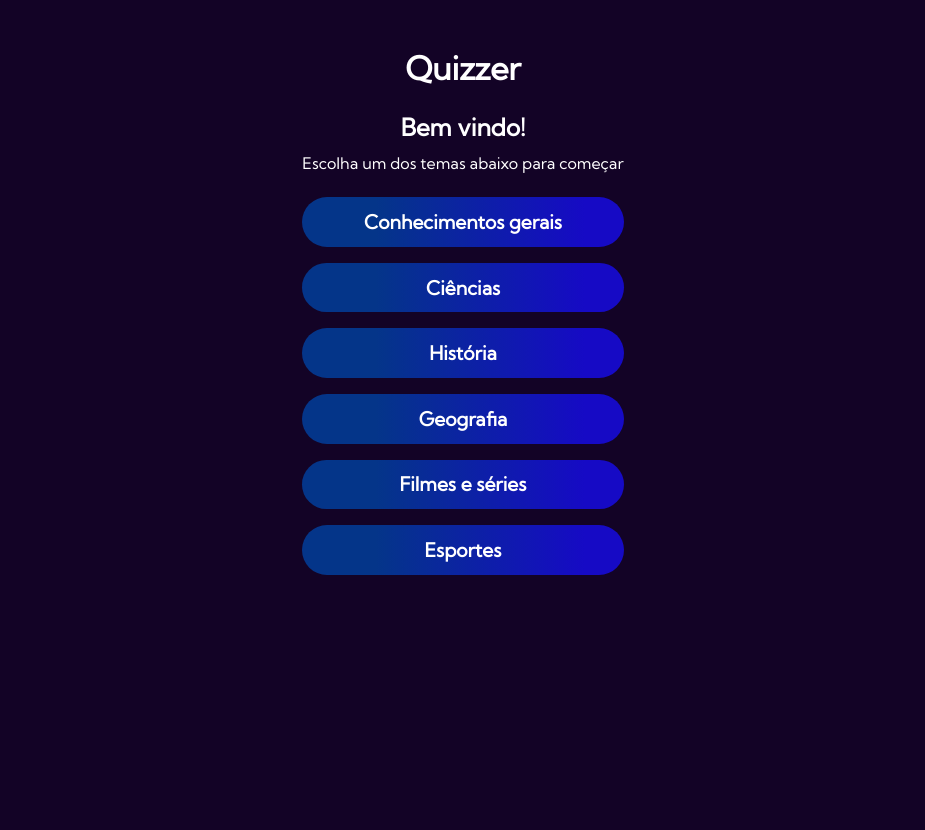
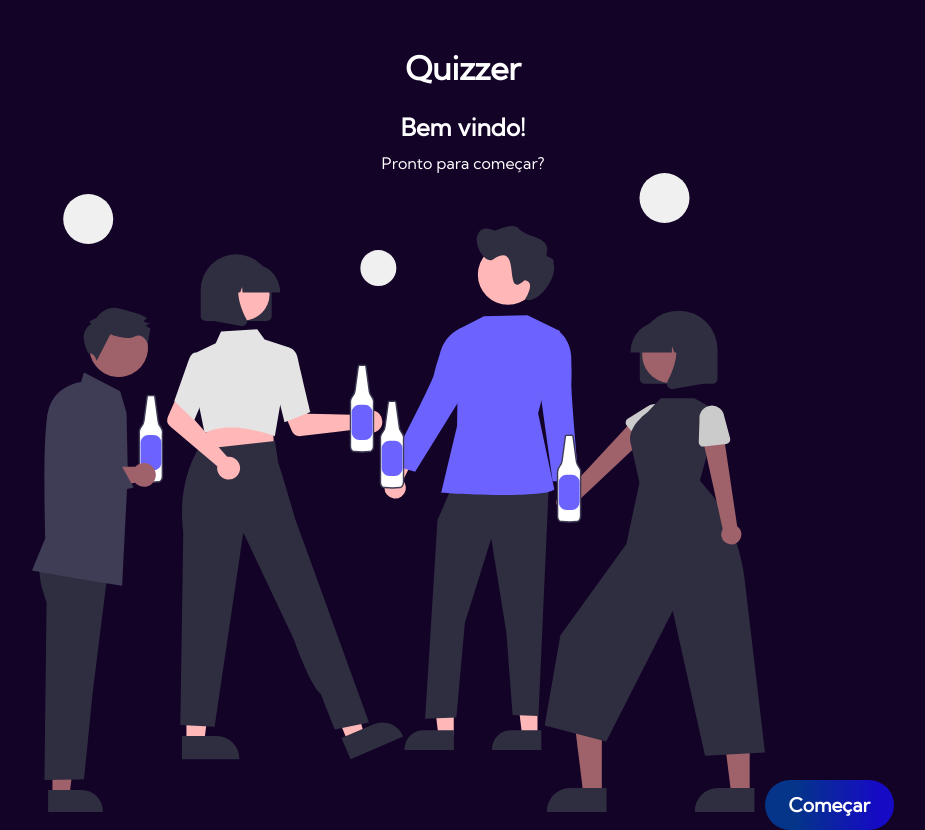
Before and after one commit to gustavo-atanazio/Quizzer, a React (Vite) app: page / in a window 1280 px wide. Shown: the whole page, without its empty margins (177-1102 px from the left). Before the commit the page ends 800 px from the top, so only its background shows below. Built offline with nearby package versions, Linux system fonts and the light colour scheme.

Commit message:
Ajustando conteúdo do componente

```diff
--- a/src/components/Welcome/Welcome.jsx
+++ b/src/components/Welcome/Welcome.jsx
@@ -1,4 +1,5 @@
 import './Welcome.css';
+import welcome from '../../img/welcome.svg';
 
 import { useContext } from 'react';
 import { QuizContext } from '../../context/quiz';
@@ -6,23 +7,12 @@ import { QuizContext } from '../../context/quiz';
 const Welcome = () => {
     const [quizState, dispatch] = useContext(QuizContext);
 
-    function chooseCategoryAndReorderQuestions(category) {
-        dispatch({type: "START_GAME", payload: category})
-
-        dispatch({type: "REORDER_QUESTIONS"})
-    }
-
     return (
         <div>
             <h2>Bem vindo!</h2>
-            <p>Escolha um dos temas abaixo para começar</p>
-            <div className="buttons">
-                {quizState.questions.map(question => (
-                    <button key={question.category} onClick={() => chooseCategoryAndReorderQuestions(question.category)}>
-                        {question.category}
-                    </button>
-                ))}
-            </div>
+            <p>Pronto para começar?</p>
+            <img src={welcome} alt="Amigos reunidos"/>
+            <button onClick={() => dispatch({type: "CHANGE_STAGE"})}>Começar</button>
         </div>
     )
 }
```
